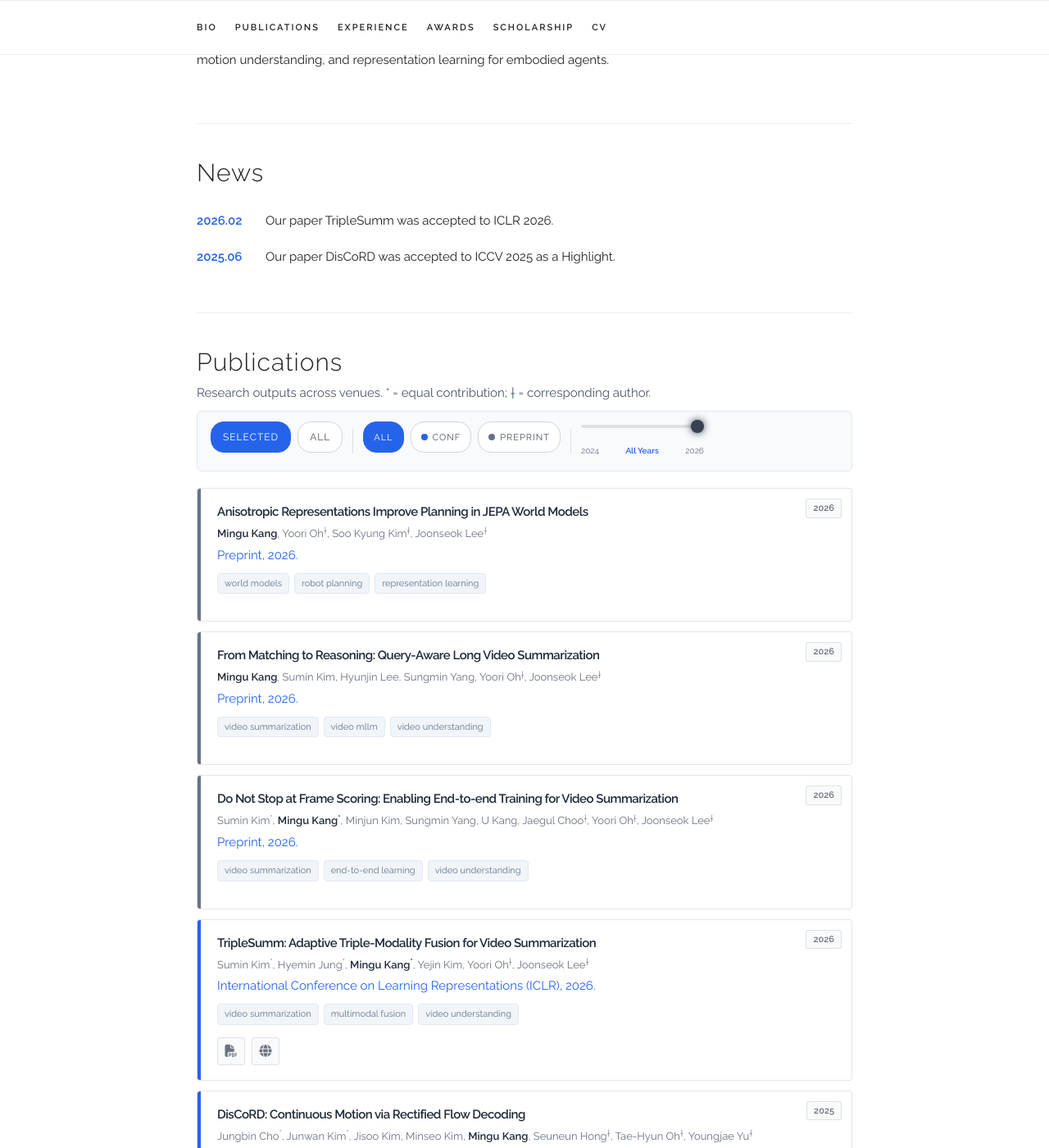
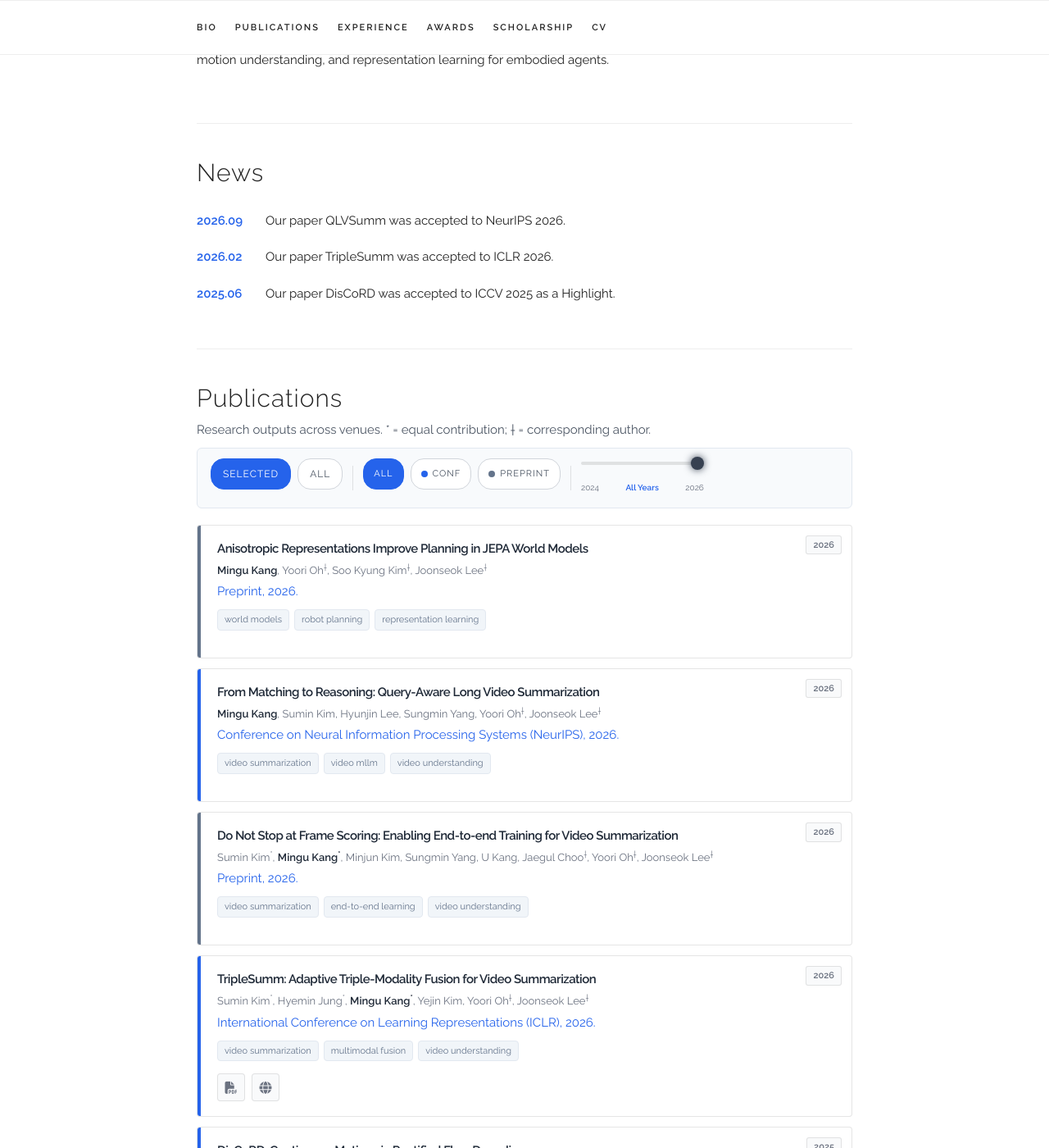
Before and after one commit to rkdrn79/rkdrn79.github.io, a Jekyll site: the page built from index.html, in a window 1280 px wide and 1400 px high, scrolled down 569 px. Shown: the whole window at 82% size. Built offline with Jekyll 4.4.1, drawn with Linux system fonts in a browser that asks for light colours; some web fonts are replaced.

Commit message:
Mark QLVSumm accepted at NeurIPS 2026

```diff
--- a/_data/news.yaml
+++ b/_data/news.yaml
@@ -1,4 +1,6 @@
 news:
+  - date: "2026.09"
+    text: "Our paper QLVSumm was accepted to NeurIPS 2026."
   - date: "2026.02"
     text: "Our paper TripleSumm was accepted to ICLR 2026."
   - date: "2025.06"
--- a/_data/publications.yaml
+++ b/_data/publications.yaml
@@ -9,9 +9,9 @@ papers:
 
   - title: "From Matching to Reasoning: Query-Aware Long Video Summarization"
     authors: "<b>Mingu Kang</b>, Sumin Kim, Hyunjin Lee, Sungmin Yang, Yoori Oh<sup>&dagger;</sup>, Joonseok Lee<sup>&dagger;</sup>"
-    venue: "Preprint, 2026."
+    venue: "Conference on Neural Information Processing Systems (NeurIPS), 2026."
     selected: y
-    type: preprint
+    type: conference
     year: 2026
     keywords: ["video summarization", "video mllm", "video understanding"]
 
```
Also changed, not shown: 2 other files.
